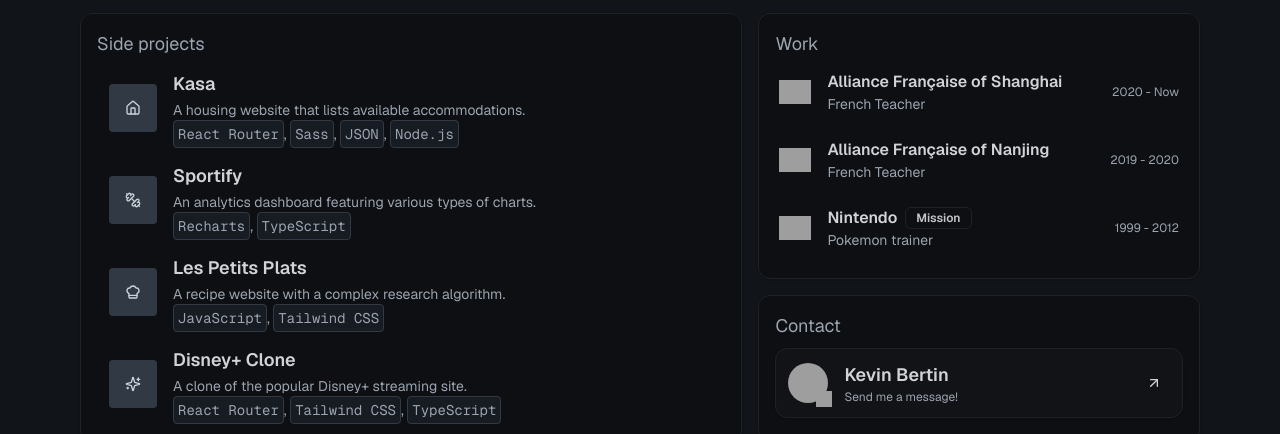
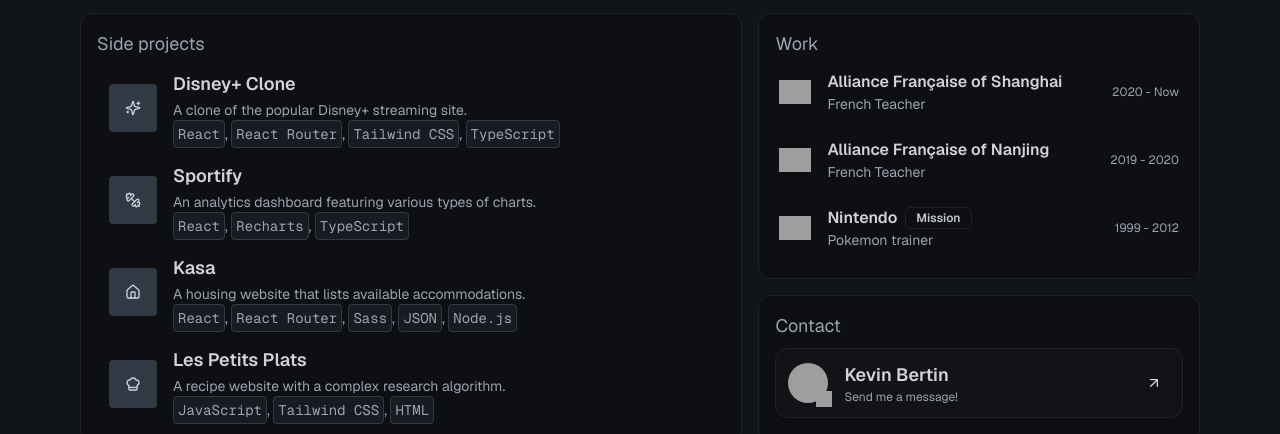
Before and after one commit to mrtinber/portfolio, a Next.js app: page / in a window 1280 px wide. Shown: the part 427-861 px from the top of the page. Built offline with nearby package versions, Linux system fonts and the light colour scheme; grey boxes are pictures that could not be loaded; a web font is replaced by a local one.

Commit message:
Readying for deployment

```diff
--- a/app/_components/sections/content/SideProject.tsx
+++ b/app/_components/sections/content/SideProject.tsx
@@ -4,28 +4,28 @@
 
 export const SIDE_PROJECTS = [
     {
-        Logo: House,
-        title: "Kasa",
+        Logo: Sparkles,
+        title: "Disney+ Clone",
         description:
-            <span>A housing website that lists available accommodations. <br/> <Code>React Router</Code>, <Code>Sass</Code>, <Code>JSON</Code>, <Code>Node.js</Code></span>,
+            <span>A clone of the popular Disney+ streaming site. <br/> <Code>React</Code>, <Code>React Router</Code>, <Code>Tailwind CSS</Code>, <Code>TypeScript</Code></span>,
     },
     {
         Logo: Dumbbell,
         title: "Sportify",
         description:
-            <span>An analytics dashboard featuring various types of charts. <br/> <Code>Recharts</Code>, <Code>TypeScript</Code></span>,
+            <span>An analytics dashboard featuring various types of charts. <br/> <Code>React</Code>, <Code>Recharts</Code>, <Code>TypeScript</Code></span>,
+    },
+    {
+        Logo: House,
+        title: "Kasa",
+        description:
+            <span>A housing website that lists available accommodations. <br/> <Code>React</Code>, <Code>React Router</Code>, <Code>Sass</Code>, <Code>JSON</Code>, <Code>Node.js</Code></span>,
     },
     {
         Logo: ChefHat,
         title: "Les Petits Plats",
         description:
-            <span>A recipe website with a complex research algorithm. <br/><Code>JavaScript</Code>, <Code>Tailwind CSS</Code></span>,
-    },
-    {
-        Logo: Sparkles,
-        title: "Disney+ Clone",
-        description:
-            <span>A clone of the popular Disney+ streaming site. <br/> <Code>React Router</Code>, <Code>Tailwind CSS</Code>, <Code>TypeScript</Code></span>,
+            <span>A recipe website with a complex research algorithm. <br/><Code>JavaScript</Code>, <Code>Tailwind CSS</Code>, <Code>HTML</Code></span>,
     },
 ];
 
--- a/next.config.mjs
+++ b/next.config.mjs
@@ -1,4 +1,7 @@
 /** @type {import('next').NextConfig} */
-const nextConfig = {};
+const nextConfig = {
+    output: "export",
+    reactStrictMode: true,
+};
 
 export default nextConfig;
```
